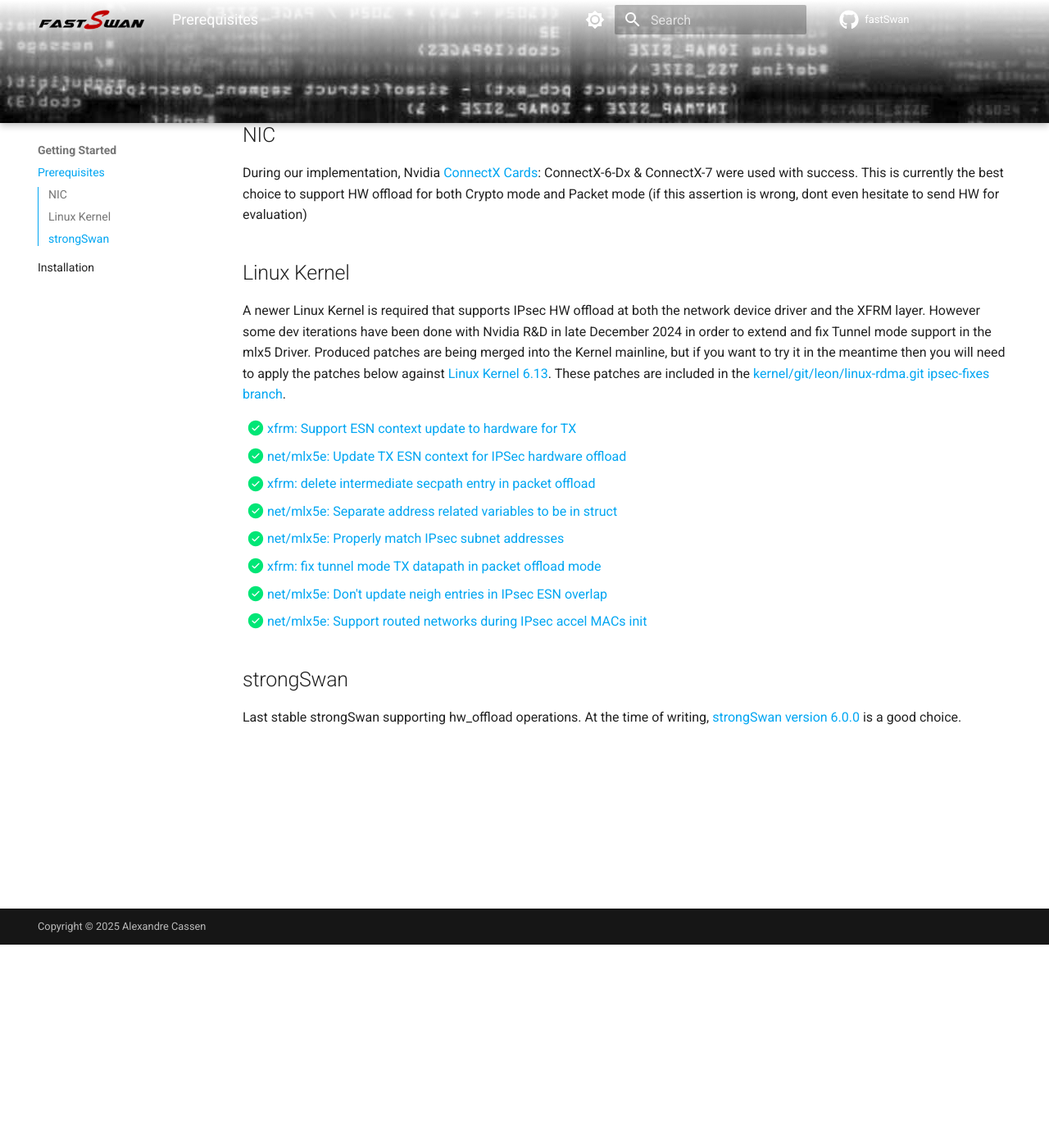
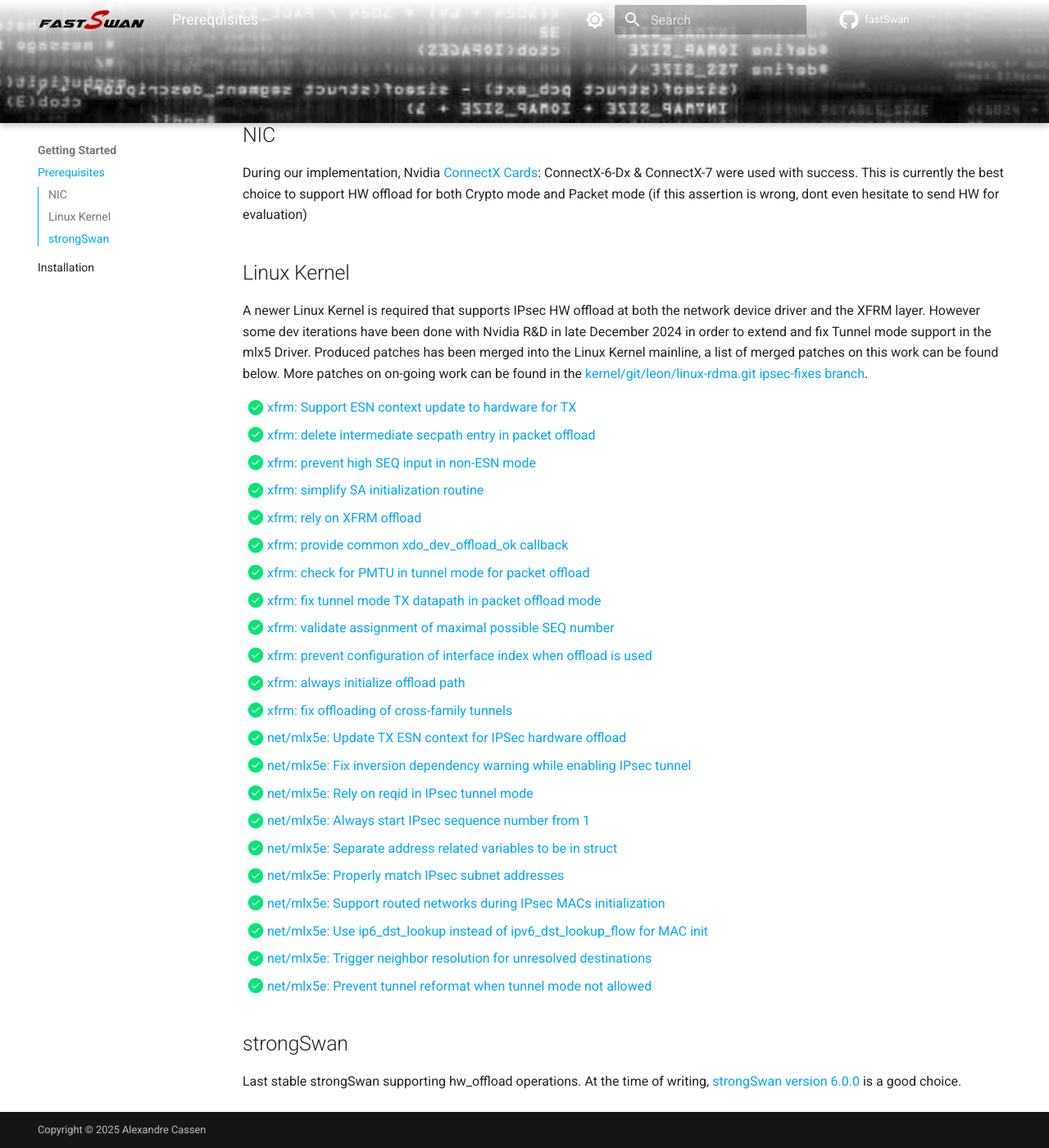
Before and after one commit to acassen/fastswan, an MkDocs documentation site: the page built from doc/docs/Getting-Started/index.md, in a window 1280 px wide and 1400 px high, scrolled down 248 px. Shown: the whole window at 82% size. Built offline with MkDocs 1.6.1 and Material for MkDocs 9.7.7, drawn with Linux system fonts in a browser that asks for light colours; plug-ins that fetch from the network failed and are left out; comment, search, counter and statistics services are not loaded.

Commit message:
Update kernel patches series
Signed-off-by: Alexandre Cassen <acassen@gmail.com>

```diff
--- a/doc/docs/Getting-Started/index.md
+++ b/doc/docs/Getting-Started/index.md
@@ -18,30 +18,56 @@
 A newer Linux Kernel is required that supports IPsec HW offload at both the network
 device driver and the XFRM layer. However some dev iterations have been done with
 Nvidia R&D in late December 2024 in order to extend and fix Tunnel mode support in
-the mlx5 Driver. Produced patches are being merged into the Kernel mainline, but if
-you want to try it in the meantime then you will need to apply the patches below against
-[Linux Kernel 6.13].
-These patches are included in the [kernel/git/leon/linux-rdma.git ipsec-fixes branch].
+the mlx5 Driver. Produced patches has been merged into the Linux Kernel mainline,
+a list of merged patches on this work can be found below.
+More patches on on-going work can be found in the [kernel/git/leon/linux-rdma.git ipsec-fixes branch].
 
 - [x] [xfrm: Support ESN context update to hardware for TX]
+- [x] [xfrm: delete intermediate secpath entry in packet offload]
+- [x] [xfrm: prevent high SEQ input in non-ESN mode]
+- [x] [xfrm: simplify SA initialization routine]
+- [x] [xfrm: rely on XFRM offload]
+- [x] [xfrm: provide common xdo_dev_offload_ok callback]
+- [x] [xfrm: check for PMTU in tunnel mode for packet offload]
+- [x] [xfrm: fix tunnel mode TX datapath in packet offload mode]
+- [x] [xfrm: validate assignment of maximal possible SEQ number]
+- [x] [xfrm: prevent configuration of interface index when offload is used]
+- [x] [xfrm: always initialize offload path]
+- [x] [xfrm: fix offloading of cross-family tunnels]
 - [x] [net/mlx5e: Update TX ESN context for IPSec hardware offload]
-- [x] [xfrm: delete intermediate secpath entry in packet offload]
+- [x] [net/mlx5e: Fix inversion dependency warning while enabling IPsec tunnel]
+- [x] [net/mlx5e: Rely on reqid in IPsec tunnel mode]
+- [x] [net/mlx5e: Always start IPsec sequence number from 1]
 - [x] [net/mlx5e: Separate address related variables to be in struct]
 - [x] [net/mlx5e: Properly match IPsec subnet addresses]
-- [x] [xfrm: fix tunnel mode TX datapath in packet offload mode]
-- [x] [net/mlx5e: Don't update neigh entries in IPsec ESN overlap]
-- [x] [net/mlx5e: Support routed networks during IPsec accel MACs init]
+- [x] [net/mlx5e: Support routed networks during IPsec MACs initialization]
+- [x] [net/mlx5e: Use ip6_dst_lookup instead of ipv6_dst_lookup_flow for MAC init]
+- [x] [net/mlx5e: Trigger neighbor resolution for unresolved destinations]
+- [x] [net/mlx5e: Prevent tunnel reformat when tunnel mode not allowed]
 
   [xfrm: Support ESN context update to hardware for TX]: https://fastswan.org/kernel-patches/0000-xfrm-Support-ESN-context-update-to-hardware-for-TX.patch
+  [xfrm: delete intermediate secpath entry in packet offload]: https://fastswan.org/kernel-patches/0001-xfrm-delete-intermediate-secpath-entry-in-packet-off.patch
+  [xfrm: prevent high SEQ input in non-ESN mode]: https://fastswan.org/kernel-patches/0001-xfrm-prevent-high-SEQ-input-in-non-ESN-mode.patch
+  [xfrm: simplify SA initialization routine]: https://fastswan.org/kernel-patches/0002-xfrm-simplify-SA-initialization-routine.patch
+  [xfrm: rely on XFRM offload]: https://fastswan.org/kernel-patches/0003-xfrm-rely-on-XFRM-offload.patch
+  [xfrm: provide common xdo_dev_offload_ok callback]: https://fastswan.org/kernel-patches/0004-xfrm-provide-common-xdo_dev_offload_ok-callback-impl.patch
+  [xfrm: check for PMTU in tunnel mode for packet offload]: https://fastswan.org/kernel-patches/0005-xfrm-check-for-PMTU-in-tunnel-mode-for-packet-offloa.patch
+  [xfrm: fix tunnel mode TX datapath in packet offload mode]: https://fastswan.org/kernel-patches/0006-xfrm-fix-tunnel-mode-TX-datapath-in-packet-offload-m.patch
+  [xfrm: validate assignment of maximal possible SEQ number]: https://fastswan.org/kernel-patches/0007-xfrm-validate-assignment-of-maximal-possible-SEQ-num.patch
+  [xfrm: prevent configuration of interface index when offload is used]: https://fastswan.org/kernel-patches/0008-xfrm-prevent-configuration-of-interface-index-when-o.patch
+  [xfrm: always initialize offload path]: https://fastswan.org/kernel-patches/0009-xfrm-always-initialize-offload-path.patch
+  [xfrm: fix offloading of cross-family tunnels]: https://fastswan.org/kernel-patches/0010-xfrm-fix-offloading-of-cross-family-tunnels.patch
   [net/mlx5e: Update TX ESN context for IPSec hardware offload]: https://fastswan.org/kernel-patches/0001-net-mlx5e-Update-TX-ESN-context-for-IPSec-hardware-o.patch
-  [xfrm: delete intermediate secpath entry in packet offload]: https://fastswan.org/kernel-patches/0002-xfrm-delete-intermediate-secpath-entry-in-packet-off.patch
-  [net/mlx5e: Separate address related variables to be in struct]: https://fastswan.org/kernel-patches/0008-net-mlx5e-Separate-address-related-variables-to-be-i.patch
-  [net/mlx5e: Properly match IPsec subnet addresses]: https://fastswan.org/kernel-patches/0009-net-mlx5e-Properly-match-IPsec-subnet-addresses.patch
-  [xfrm: fix tunnel mode TX datapath in packet offload mode]: https://fastswan.org/kernel-patches/0010-xfrm-fix-tunnel-mode-TX-datapath-in-packet-offload-m.patch
-  [net/mlx5e: Don't update neigh entries in IPsec ESN overlap]: https://fastswan.org/kernel-patches/0010-net-mlx5e-Don-t-update-neigh-entries-in-IPsec-ESN-ov.patch
-  [net/mlx5e: Support routed networks during IPsec accel MACs init]: https://fastswan.org/kernel-patches/0011-net-mlx5e-Support-routed-networks-during-IPsec-accel-MACs-init.patch
+  [net/mlx5e: Fix inversion dependency warning while enabling IPsec tunnel]: https://fastswan.org/kernel-patches/0002-net-mlx5e-Fix-inversion-dependency-warning-while-ena.patch
+  [net/mlx5e: Rely on reqid in IPsec tunnel mode]: https://fastswan.org/kernel-patches/0003-net-mlx5e-Rely-on-reqid-in-IPsec-tunnel-mode.patch
+  [net/mlx5e: Always start IPsec sequence number from 1]: https://fastswan.org/kernel-patches/0004-net-mlx5e-Always-start-IPsec-sequence-number-from-1.patch
+  [net/mlx5e: Separate address related variables to be in struct]: https://fastswan.org/kernel-patches/0005-net-mlx5e-Separate-address-related-variables-to-be-i.patch
+  [net/mlx5e: Properly match IPsec subnet addresses]: https://fastswan.org/kernel-patches/0006-net-mlx5e-Properly-match-IPsec-subnet-addresses.patch
+  [net/mlx5e: Support routed networks during IPsec MACs initialization]: https://fastswan.org/kernel-patches/0007-net-mlx5e-Support-routed-networks-during-IPsec-MACs-.patch
+  [net/mlx5e: Use ip6_dst_lookup instead of ipv6_dst_lookup_flow for MAC init]: https://fastswan.org/kernel-patches/0008-net-mlx5e-Use-ip6_dst_lookup-instead-of-ipv6_dst_lookup_flow-for-MAC-init.patch
+  [net/mlx5e: Trigger neighbor resolution for unresolved destinations]: https://fastswan.org/kernel-patches/0009-net-mlx5e-Trigger-neighbor-resolution-for-unresolved-destinations.patch
+  [net/mlx5e: Prevent tunnel reformat when tunnel mode not allowed]: https://fastswan.org/kernel-patches/0010-net-mlx5e-Prevent-tunnel-reformat-when-tunnel-mode-not-allowed.patch
 
-  [Linux Kernel 6.13]: https://cdn.kernel.org/pub/linux/kernel/v6.x/linux-6.13.tar.xz
   [kernel/git/leon/linux-rdma.git ipsec-fixes branch]: https://git.kernel.org/pub/scm/linux/kernel/git/leon/linux-rdma.git/log/?h=ipsec-fixes
 
 ## strongSwan
```
Also changed, not shown: doc/docs/IPsecGW-Sample/Routed-Network.md (+3 -4 lines).
